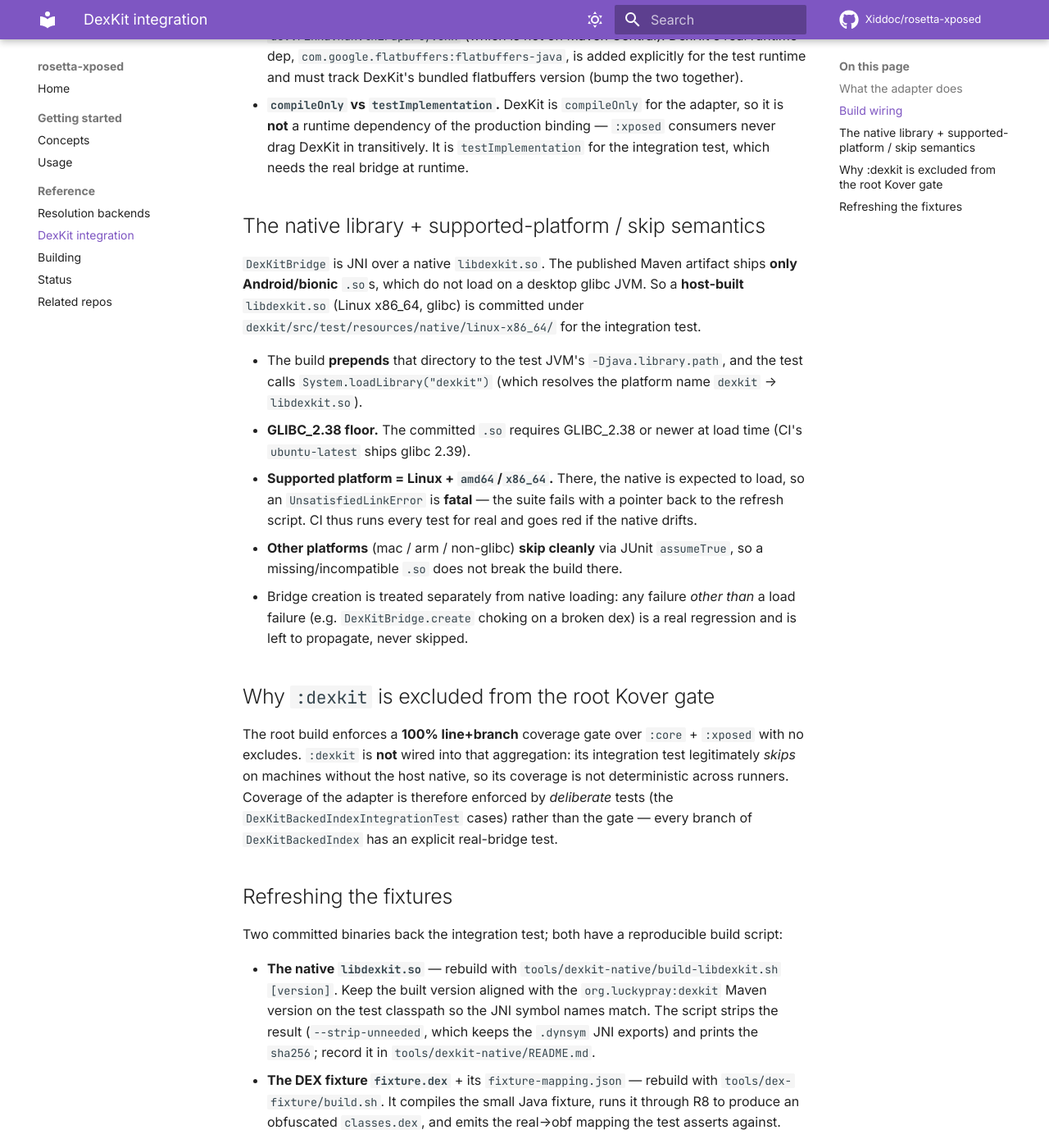
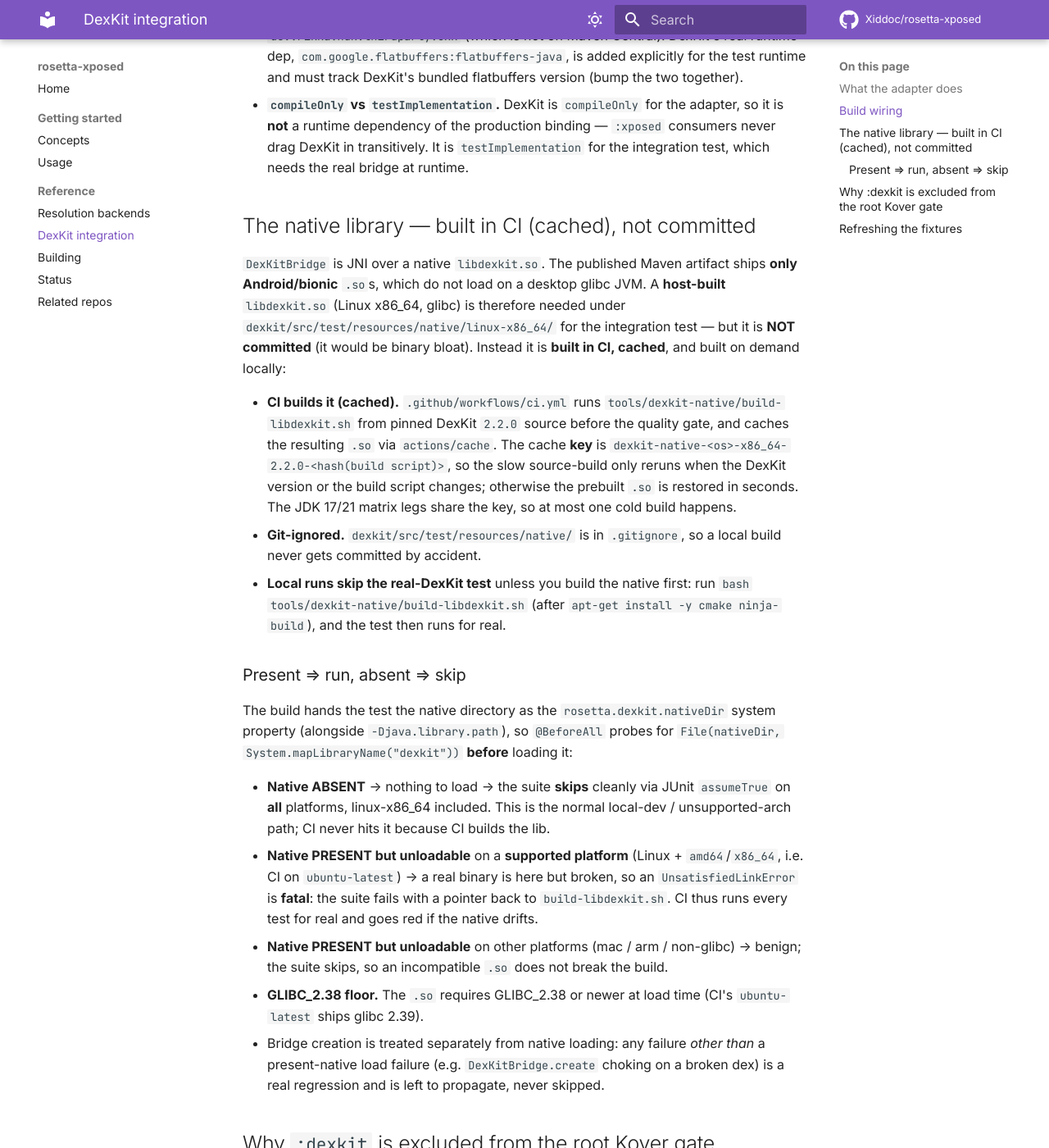
Before and after one commit to Xiddoc/rosetta-xposed, an MkDocs documentation site: the page built from docs/reference/dexkit-integration.md, in a window 1280 px wide and 1400 px high, scrolled down 1238 px. Shown: the whole window at 82% size. Built offline with MkDocs 1.6.1 and Material for MkDocs 9.7.7, drawn with Linux system fonts in a browser that asks for light colours; comment, search, counter and statistics services are not loaded; some of the changed text lies outside the part shown.

Commit message:
docs(dexkit): native is built in CI (cached), not committed
Reframe the docs from 'committed .so fixture' to 'built in CI (cached)
from pinned DexKit 2.2.0 via build-libdexkit.sh, not committed'. Document
the cache key/behaviour, the present=>run / absent=>skip test contract,
the GLIBC_2.38 floor, that local runs skip unless you build the native
first, and that the sha256 is printed for verification (not a recorded
committed fixture digest).

https://claude.ai/code/session_01J9jwZsnKzqFYDuwCw2LVBe

```diff
--- a/docs/reference/dexkit-integration.md
+++ b/docs/reference/dexkit-integration.md
@@ -57,27 +57,49 @@ gap:
   `testImplementation` for the integration test, which needs the real bridge at
   runtime.
 
-## The native library + supported-platform / skip semantics
+## The native library — built in CI (cached), not committed
 
 `DexKitBridge` is JNI over a native `libdexkit.so`. The published Maven artifact
 ships **only Android/bionic** `.so`s, which do not load on a desktop glibc JVM.
-So a **host-built** `libdexkit.so` (Linux x86_64, glibc) is committed under
-`dexkit/src/test/resources/native/linux-x86_64/` for the integration test.
+A **host-built** `libdexkit.so` (Linux x86_64, glibc) is therefore needed under
+`dexkit/src/test/resources/native/linux-x86_64/` for the integration test — but
+it is **NOT committed** (it would be binary bloat). Instead it is **built in CI,
+cached**, and built on demand locally:
 
-- The build **prepends** that directory to the test JVM's
-  `-Djava.library.path`, and the test calls `System.loadLibrary("dexkit")`
-  (which resolves the platform name `dexkit` → `libdexkit.so`).
-- **GLIBC_2.38 floor.** The committed `.so` requires GLIBC_2.38 or newer at load
-  time (CI's `ubuntu-latest` ships glibc 2.39).
-- **Supported platform = Linux + `amd64`/`x86_64`.** There, the native is
-  expected to load, so an `UnsatisfiedLinkError` is **fatal** — the suite fails
-  with a pointer back to the refresh script. CI thus runs every test for real
-  and goes red if the native drifts.
-- **Other platforms** (mac / arm / non-glibc) **skip cleanly** via JUnit
-  `assumeTrue`, so a missing/incompatible `.so` does not break the build there.
+- **CI builds it (cached).** `.github/workflows/ci.yml` runs
+  `tools/dexkit-native/build-libdexkit.sh` from pinned DexKit `2.2.0` source
+  before the quality gate, and caches the resulting `.so` via `actions/cache`.
+  The cache **key** is `dexkit-native-<os>-x86_64-2.2.0-<hash(build script)>`,
+  so the slow source-build only reruns when the DexKit version or the build
+  script changes; otherwise the prebuilt `.so` is restored in seconds. The JDK
+  17/21 matrix legs share the key, so at most one cold build happens.
+- **Git-ignored.** `dexkit/src/test/resources/native/` is in `.gitignore`, so a
+  local build never gets committed by accident.
+- **Local runs skip the real-DexKit test** unless you build the native first:
+  run `bash tools/dexkit-native/build-libdexkit.sh` (after
+  `apt-get install -y cmake ninja-build`), and the test then runs for real.
+
+### Present ⇒ run, absent ⇒ skip
+
+The build hands the test the native directory as the `rosetta.dexkit.nativeDir`
+system property (alongside `-Djava.library.path`), so `@BeforeAll` probes for
+`File(nativeDir, System.mapLibraryName("dexkit"))` **before** loading it:
+
+- **Native ABSENT** → nothing to load → the suite **skips** cleanly via JUnit
+  `assumeTrue` on **all** platforms, linux-x86_64 included. This is the normal
+  local-dev / unsupported-arch path; CI never hits it because CI builds the lib.
+- **Native PRESENT but unloadable** on a **supported platform** (Linux +
+  `amd64`/`x86_64`, i.e. CI on `ubuntu-latest`) → a real binary is here but
+  broken, so an `UnsatisfiedLinkError` is **fatal**: the suite fails with a
+  pointer back to `build-libdexkit.sh`. CI thus runs every test for real and
+  goes red if the native drifts.
+- **Native PRESENT but unloadable** on other platforms (mac / arm / non-glibc)
+  → benign; the suite skips, so an incompatible `.so` does not break the build.
+- **GLIBC_2.38 floor.** The `.so` requires GLIBC_2.38 or newer at load time
+  (CI's `ubuntu-latest` ships glibc 2.39).
 - Bridge creation is treated separately from native loading: any failure *other
-  than* a load failure (e.g. `DexKitBridge.create` choking on a broken dex) is a
-  real regression and is left to propagate, never skipped.
+  than* a present-native load failure (e.g. `DexKitBridge.create` choking on a
+  broken dex) is a real regression and is left to propagate, never skipped.
 
 ## Why `:dexkit` is excluded from the root Kover gate
 
@@ -91,15 +113,17 @@ therefore enforced by *deliberate* tests (the
 
 ## Refreshing the fixtures
 
-Two committed binaries back the integration test; both have a reproducible build
-script:
+Two binaries back the integration test; both have a reproducible build script.
+The DEX fixture is **committed**; the native is **built (CI-cached / on-demand),
+not committed**:
 
-- **The native `libdexkit.so`** — rebuild with
-  `tools/dexkit-native/build-libdexkit.sh [version]`. Keep the built version
-  aligned with the `org.luckypray:dexkit` Maven version on the test classpath so
-  the JNI symbol names match. The script strips the result
-  (`--strip-unneeded`, which keeps the `.dynsym` JNI exports) and prints the
-  `sha256`; record it in `tools/dexkit-native/README.md`.
+- **The native `libdexkit.so`** — build with
+  `tools/dexkit-native/build-libdexkit.sh [version]`. It is **not** committed
+  (CI builds + caches it; build it locally to run the real test). Keep the built
+  version aligned with the `org.luckypray:dexkit` Maven version on the test
+  classpath so the JNI symbol names match. The script strips the result
+  (`--strip-unneeded`, which keeps the `.dynsym` JNI exports) and **prints** the
+  `sha256` for verification (it is not recorded as a committed fixture digest).
 - **The DEX fixture `fixture.dex`** + its `fixture-mapping.json` — rebuild with
   `tools/dex-fixture/build.sh`. It compiles the small Java fixture, runs it
   through R8 to produce an obfuscated `classes.dex`, and emits the real→obf
```
Also changed, not shown: tools/dexkit-native/README.md (+35 -13 lines).
